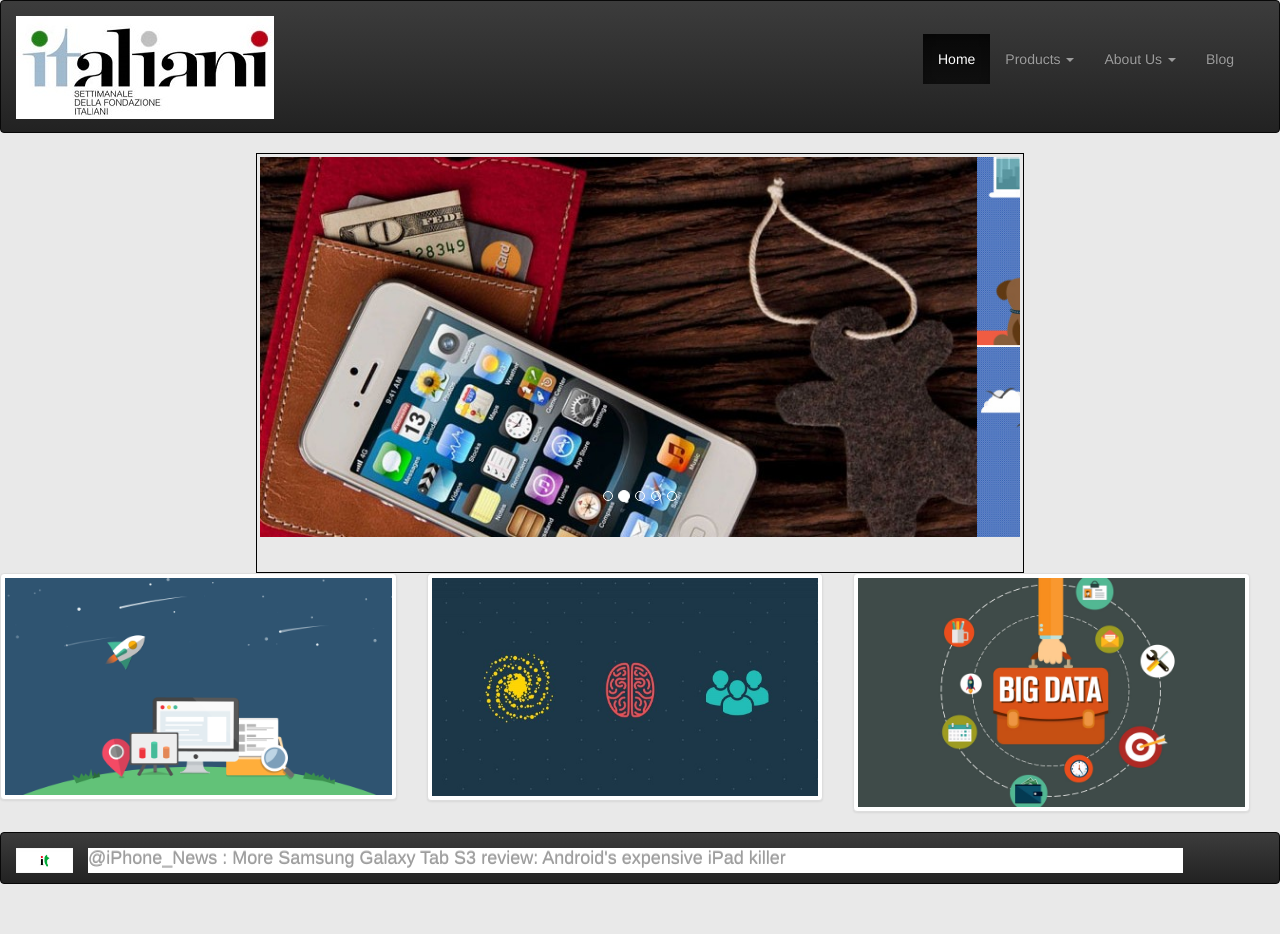
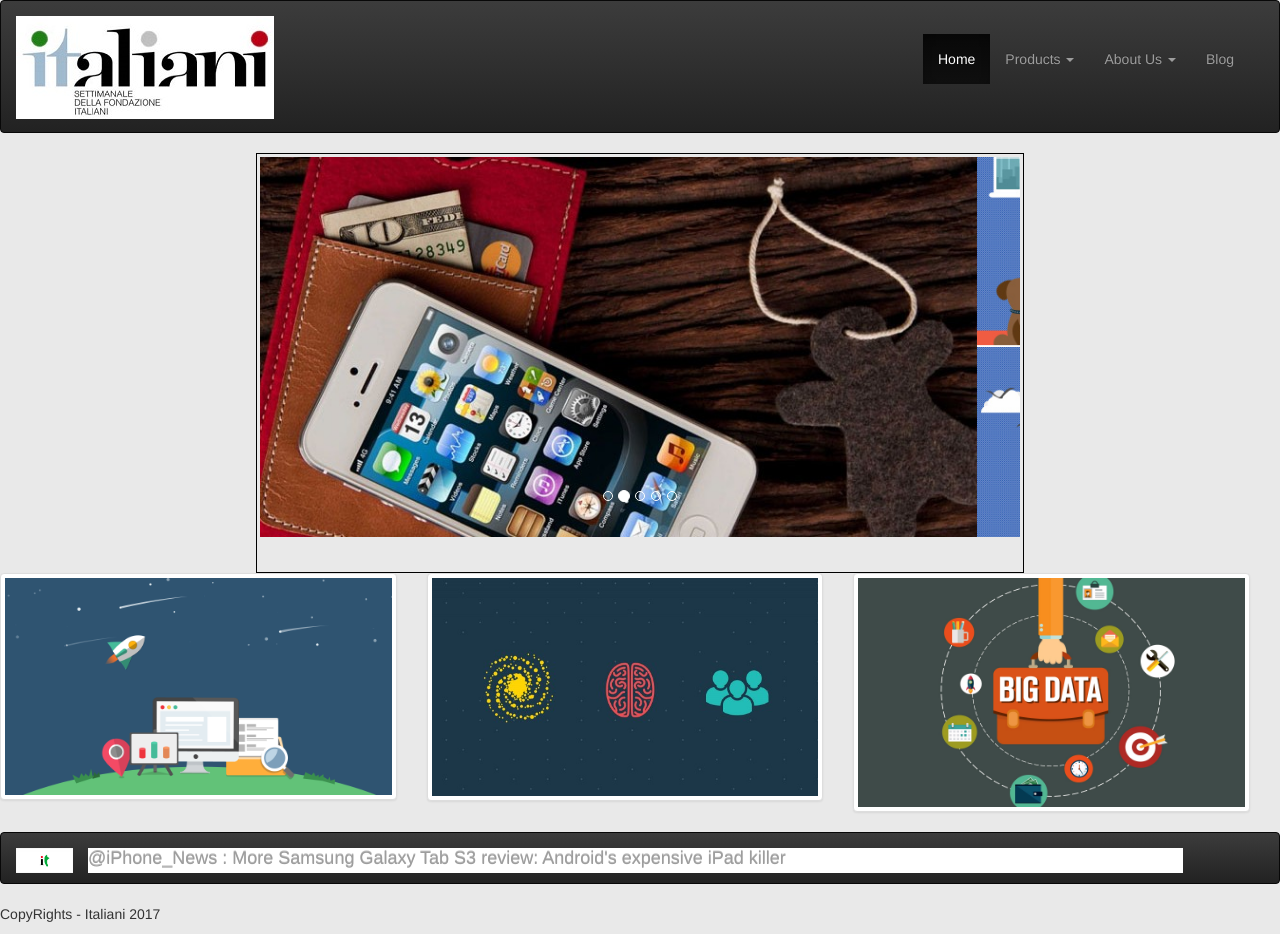
Before and after one commit to Mansi-Sogani/Italiani-Company-Profile, a website: page src/index.html in a window 1280 px wide. Before the commit the page ends 904 px from the top, so only its background shows below. Drawn offline with nearby package versions, Linux system fonts and the light colour scheme.

Commit message:
Copyright

```diff
--- a/src/footer.html
+++ b/src/footer.html
@@ -30,3 +30,4 @@
         </script>
     </div><!-- /.container-fluid -->
 </nav>
+<p>CopyRights - Italiani 2017</p>
```
